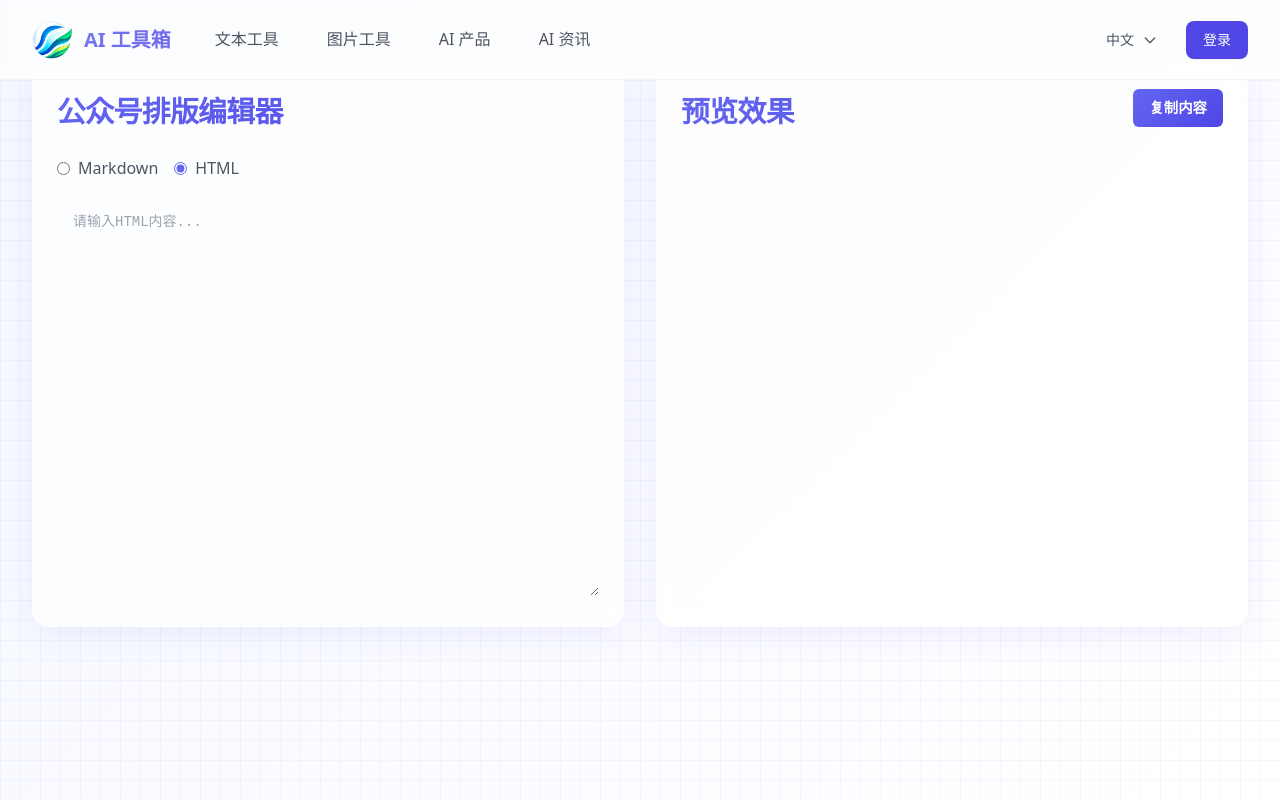
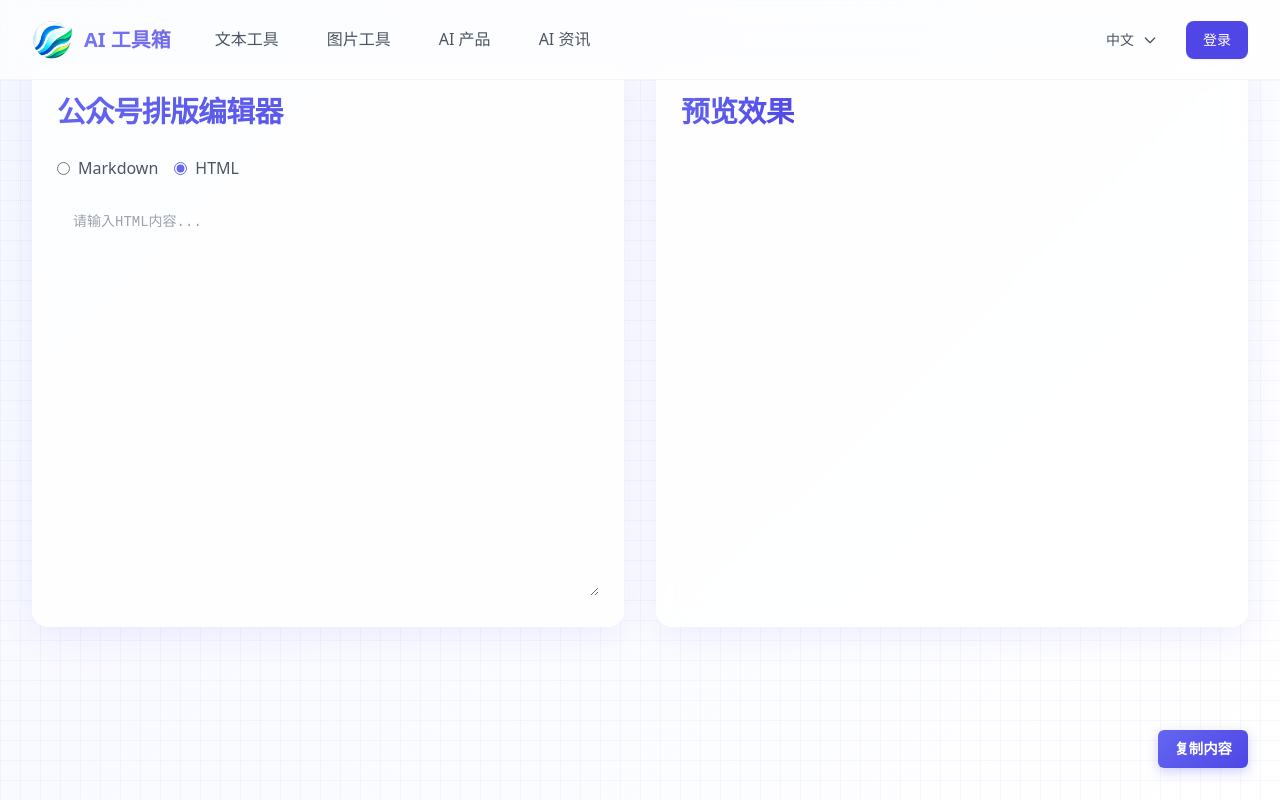
Before and after one commit to fisherdaddy/ai-toolbox, a React (Vite) app: page /wechat-formatter in a window 1280 px wide. Both pictures are taken after a click on the label "HTML". Shown: the top 800 px of the page. Built offline with nearby package versions, Linux system fonts and the light colour scheme.

Commit message:
feat: enhance WechatFormatter with new floating copy button and improved header layout for better user interaction

```diff
--- a/src/components/WechatFormatter.jsx
+++ b/src/components/WechatFormatter.jsx
@@ -65,6 +65,38 @@ const EditorContainer = styled.div`
 const PreviewContainer = styled(EditorContainer)`
   overflow: auto;
   position: relative;
+`;
+
+const PreviewHeader = styled.div`
+  display: flex;
+  justify-content: space-between;
+  align-items: center;
+  margin-bottom: 1.5rem;
+`;
+
+const FloatingCopyButton = styled.button`
+  background: linear-gradient(135deg, #6366F1 0%, #4F46E5 100%);
+  color: white;
+  padding: 0.5rem 1rem;
+  border: none;
+  border-radius: 6px;
+  cursor: pointer;
+  font-weight: 600;
+  transition: all 0.2s;
+  font-size: 0.9rem;
+  position: fixed;
+  bottom: 2rem;
+  right: 2rem;
+  box-shadow: 0 4px 12px rgba(99, 102, 241, 0.3);
+  z-index: 100;
+  opacity: ${props => props.visible ? 1 : 0};
+  pointer-events: ${props => props.visible ? 'auto' : 'none'};
+  transform: ${props => props.visible ? 'scale(1)' : 'scale(0.9)'};
+
+  &:hover {
+    opacity: 0.9;
+    transform: scale(1.05);
+  }
 `;
 
 const Editor = styled.textarea`
@@ -136,9 +168,6 @@ const CopyButton = styled.button`
   font-weight: 600;
   transition: opacity 0.2s;
   font-size: 0.9rem;
-  position: absolute;
-  top: 1.5rem;
-  right: 1.5rem;
   opacity: ${props => props.visible ? 1 : 0};
   pointer-events: ${props => props.visible ? 'auto' : 'none'};
 
@@ -176,6 +205,7 @@ const WechatFormatter = () => {
   const [output, setOutput] = useState('');
   const [format, setFormat] = useState('markdown'); // 'markdown' 或 'html'
   const tempDivRef = useRef(null);
+  const previewContainerRef = useRef(null);
   const { t } = useTranslation();
 
   const handleInputChange = (e) => {
@@ -197,12 +227,12 @@ const WechatFormatter = () => {
     }
 
     // 处理标题，使用微信公众号兼容的样式
-    html = html.replace(/<h1>(.*?)<\/h1>/g, '<section style="margin-top: 2em; margin-bottom: 1em;"><strong style="font-size: 28px; font-weight: bold; color: #000; display: block; line-height: 1.4;">\$1</strong></section>');
-    html = html.replace(/<h2>(.*?)<\/h2>/g, '<section style="margin-top: 1.8em; margin-bottom: 0.8em;"><strong style="font-size: 22px; font-weight: bold; color: #000; display: block; line-height: 1.4;">\$1</strong></section>');
-    html = html.replace(/<h3>(.*?)<\/h3>/g, '<section style="margin-top: 1.6em; margin-bottom: 0.6em;"><strong style="font-size: 19px; font-weight: bold; color: #000; display: block; line-height: 1.4;">\$1</strong></section>');
-    html = html.replace(/<h4>(.*?)<\/h4>/g, '<section style="margin-top: 1.4em; margin-bottom: 0.5em;"><strong style="font-size: 17px; font-weight: bold; color: #000; display: block; line-height: 1.4;">\$1</strong></section>');
-    html = html.replace(/<h5>(.*?)<\/h5>/g, '<section style="margin-top: 1.2em; margin-bottom: 0.5em;"><strong style="font-size: 15px; font-weight: bold; color: #000; display: block; line-height: 1.4;">\$1</strong></section>');
-    html = html.replace(/<h6>(.*?)<\/h6>/g, '<section style="margin-top: 1em; margin-bottom: 0.5em;"><strong style="font-size: 14px; font-weight: bold; color: #000; display: block; line-height: 1.4;">\$1</strong></section>');
+    html = html.replace(/<h1>(.*?)<\/h1>/g, '<section><span><span textstyle style="margin-top: 30px; margin-bottom: 15px; padding: 0px; font-weight: bold; color: black; font-size: 24px;">\$1</span></span></section>');
+    html = html.replace(/<h2>(.*?)<\/h2>/g, '<section><span><span textstyle style="margin-top: 30px; margin-bottom: 15px; padding: 0px; font-weight: bold; color: black; font-size: 22px;">\$1</span></span></section>');
+    html = html.replace(/<h3>(.*?)<\/h3>/g, '<section><span><span textstyle style="margin-top: 30px; margin-bottom: 15px; padding: 0px; font-weight: bold; color: black; font-size: 20px;">\$1</span></span></section>');
+    html = html.replace(/<h4>(.*?)<\/h4>/g, '<section><span><span textstyle style="margin-top: 30px; margin-bottom: 15px; padding: 0px; font-weight: bold; color: black; font-size: 18px;">\$1</span></span></section>');
+    html = html.replace(/<h5>(.*?)<\/h5>/g, '<section><span><span textstyle style="margin-top: 30px; margin-bottom: 15px; padding: 0px; font-weight: bold; color: black; font-size: 16px;">\$1</span></span></section>');
+    html = html.replace(/<h6>(.*?)<\/h6>/g, '<section><span><span textstyle style="margin-top: 30px; margin-bottom: 15px; padding: 0px; font-weight: bold; color: black; font-size: 16px;">\$1</span></span></section>');
 
     // 处理列表中的粗体文本后跟冒号的情况
     html = html.replace(/<li><strong>(.*?)<\/strong>：(.*?)<\/li>/g,
@@ -212,18 +242,25 @@ const WechatFormatter = () => {
     html = html.replace(/<li>(.*?)<\/li>/g,
       '<li style="margin-bottom: 0.5em; line-height: 1.6;">\$1</li>');
 
+    // 为ul或ol中的最后一个li添加额外的标签
+    html = html.replace(/(<\/li>)(?=\s*<\/[uo]l>)/g,
+      '<section><span leaf=""><br class="ProseMirror-trailingBreak"></span></section></li>');
+
     // 添加微信公众号特定的样式
-    const wechatHtml = `
+    var wechatHtml = `
       <div class="wechat-content prose max-w-none">
         ${html}
-      </div>
+      <div>
     `;
+
+    console.log('wechatHtml>>>', wechatHtml);
     setOutput(wechatHtml);
   };
 
   const copyToClipboard = () => {
     // 创建一个临时的 div 元素来存放内容
     if (!tempDivRef.current) {
+      console.log('444>>>');
       tempDivRef.current = document.createElement('div');
       document.body.appendChild(tempDivRef.current);
     }
@@ -292,20 +329,22 @@ const WechatFormatter = () => {
               placeholder={`请输入${format === 'markdown' ? 'Markdown' : 'HTML'}内容...`}
             />
           </EditorContainer>
-          <PreviewContainer>
-            <TitleLabel>预览效果</TitleLabel>
-            <CopyButton
-              onClick={copyToClipboard}
-              visible={output.length > 0}
-            >
-              复制内容
-            </CopyButton>
+          <PreviewContainer ref={previewContainerRef}>
+            <PreviewHeader>
+              <TitleLabel style={{ margin: 0 }}>预览效果</TitleLabel>
+            </PreviewHeader>
             <Preview
               className="preview-content"
               dangerouslySetInnerHTML={{ __html: output }}
             />
           </PreviewContainer>
         </ContentWrapper>
+        <FloatingCopyButton
+          onClick={copyToClipboard}
+          visible={output.length > 0}
+        >
+          复制内容
+        </FloatingCopyButton>
       </Container>
     </>
   );
```
